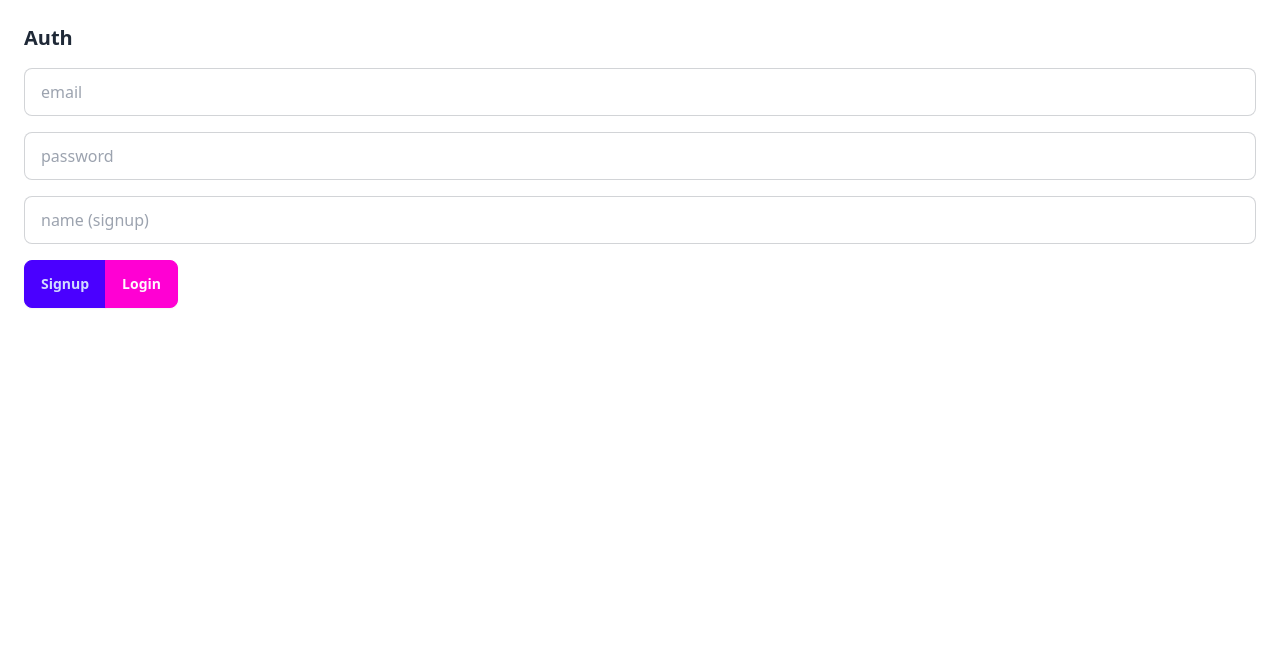
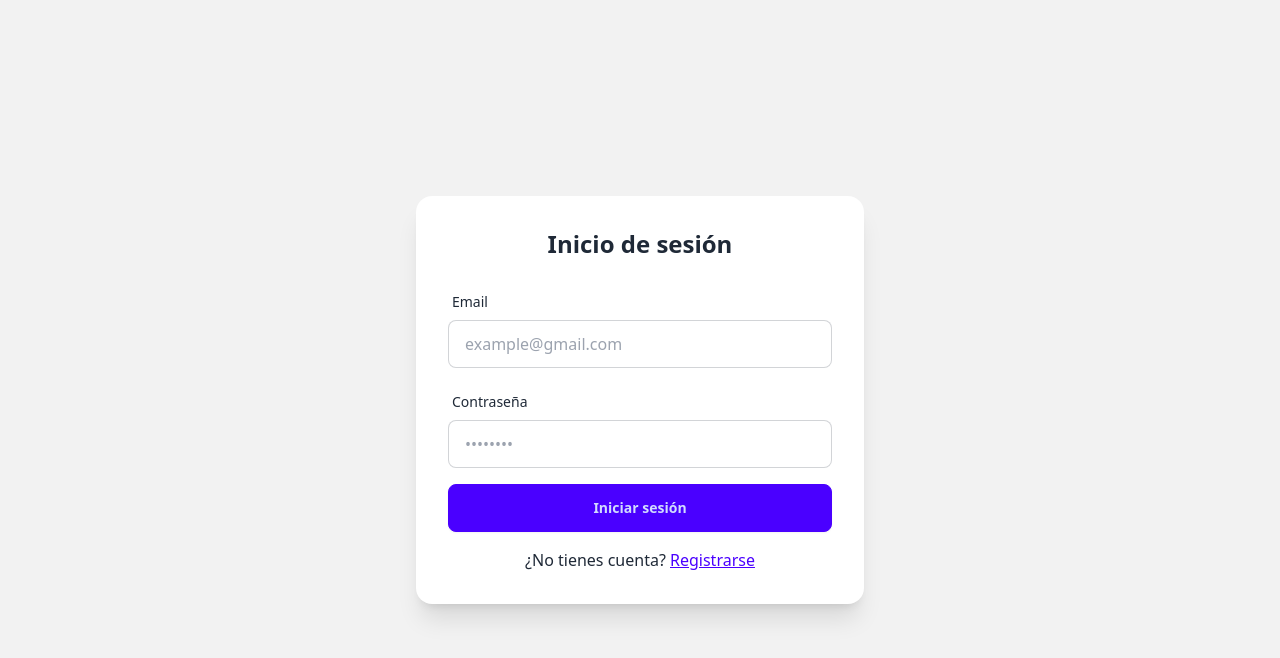
Before and after one commit to lorenzo784/api-little, a React (Vite) app in the folder client/: page /auth in a window 1280 px wide. Shown: the top 658 px of the page. Built offline with nearby package versions, Linux system fonts and the light colour scheme.

Commit message:
feat: add reusable input component.

```diff
--- /dev/null
+++ b/client/src/components/Input.jsx
@@ -0,0 +1,26 @@
+export default function Input({
+  label,
+  type = "text",
+  placeholder,
+  value,
+  onChange,
+  required = false,
+}) {
+  return (
+    <div className="form-control">
+      {label && (
+        <label className="label">
+          <span className="label-text">{label}</span>
+        </label>
+      )}
+      <input
+        type={type}
+        className="input input-bordered"
+        placeholder={placeholder}
+        value={value}
+        onChange={onChange}
+        required={required}
+      />
+    </div>
+  );
+}
--- a/client/src/pages/Auth.jsx
+++ b/client/src/pages/Auth.jsx
@@ -1,58 +1,62 @@
-import { useState } from 'react';
-import { api, authToken } from '../lib/api.js';
+import { useState } from "react";
+import { api, authToken } from "../lib/api.js";
+import Input from "../components/Input";
 
 export default function Auth() {
-  const [email, setEmail] = useState('');
-  const [password, setPassword] = useState('');
-  const [name, setName] = useState('');
-  const [token, setToken] = useState('');
+  const [email, setEmail] = useState("");
+  const [password, setPassword] = useState("");
+  const [token, setToken] = useState("");
+  const [loading, setLoading] = useState(false);
 
-  const signup = async () => {
-    const data = await api.auth.signup({ email, password, name });
-    authToken.set(data.token);
-    setToken(data.token);
-  };
   const login = async () => {
+    try {
+      setLoading(true);
       const data = await api.auth.login({ email, password });
       authToken.set(data.token);
       setToken(data.token);
+    } finally {
+      setLoading(false);
+    }
   };
 
   return (
-    <div className="p-6 space-y-4">
-      <h2 className="text-xl font-semibold">Auth</h2>
-      <input
-        className="input input-bordered w-full"
-        placeholder="email"
+    <div className="min-h-screen flex items-center justify-center bg-base-200">
+      <div className="card w-full max-w-md shadow-xl bg-base-100">
+        <div className="card-body">
+          <h2 className="card-title text-2xl justify-center">Inicio de sesión</h2>
+
+          <div className="space-y-4 mt-4">
+            <Input
+              label="Email"
+              type="email"
+              placeholder="example@gmail.com"
               value={email}
               onChange={(e) => setEmail(e.target.value)}
             />
-      <input
-        className="input input-bordered w-full"
-        placeholder="password"
+
+            <Input
+              label="Contraseña"
               type="password"
+              placeholder="••••••••"
               value={password}
               onChange={(e) => setPassword(e.target.value)}
             />
-      <input
-        className="input input-bordered w-full"
-        placeholder="name (signup)"
-        value={name}
-        onChange={(e) => setName(e.target.value)}
-      />
-      <div className="join">
-        <button className="btn btn-primary join-item" onClick={signup}>
-          Signup
+
+            <button
+              className="btn btn-primary w-full"
+              onClick={login}
+              disabled={loading}
+            >
+              Iniciar sesión
             </button>
-        <button className="btn btn-secondary join-item" onClick={login}>
-          Login
-        </button>
+
+            <p className="text-center mt-2">
+              ¿No tienes cuenta? <a href="#" className="link link-primary">Registrarse</a>
+            </p>
           </div>
-      {token && (
-        <div className="alert alert-success">
-          <span>Token guardado en localStorage:</span> <code className="break-all">{token}</code>
+
         </div>
-      )}
+      </div>
     </div>
   );
 }
```
Lines whose indentation alone changed are shown as unchanged.
